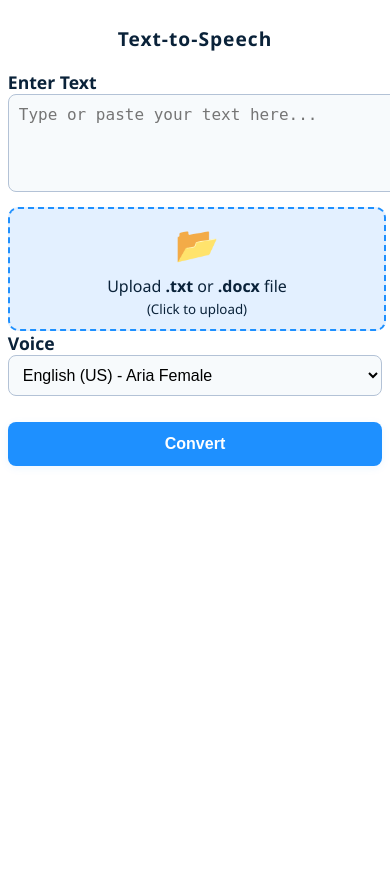
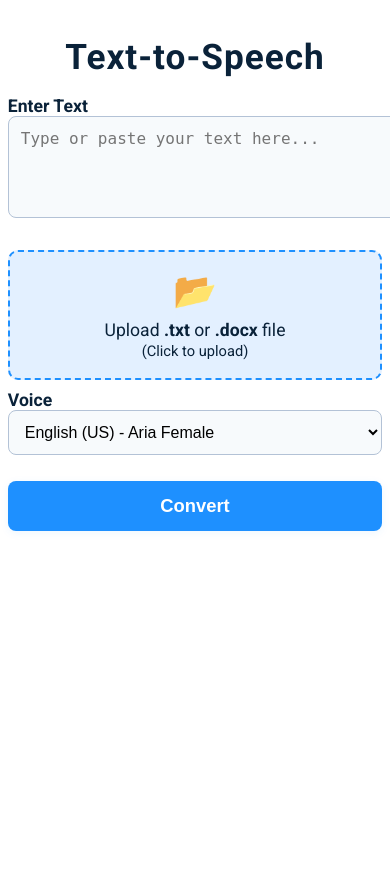
Before and after one commit to Maimuna-Bature/Online-TTS_SYSTEM, a Flask app: page / in a window 390 px wide; the page is wider, and only the part inside the window is pictured. Run offline with Flask 3, Linux system fonts and the light colour scheme.

Commit message:
revert back to previous

```diff
--- a/static/style.css
+++ b/static/style.css
@@ -1,40 +1,34 @@
 /* Reset some default styles */
 body, html {
+    height: 100%;
     margin: 0;
     padding: 0;
-    font-family: 'Segoe UI', Arial, sans-serif;
-    background: #0a2239;
-    min-height: 100vh;
+    font-family: 'Roboto', Arial, sans-serif;
 }
 
-/* Main container centers content */
 .main-bg {
+    background: #0a2239;
     min-height: 100vh;
     display: flex;
     align-items: center;
     justify-content: center;
-    background: #0a2239;
-    padding: 24px 8px;
 }
 
-/* Responsive card */
 .tts-card {
     background: #fff;
     border-radius: 18px;
-    box-shadow: 0 8px 32px rgba(0,0,0,0.12);
-    width: 100%;
-    max-width: 500px;
-    min-width: 0;
-    padding: 32px 24px 24px 24px;
+    box-shadow: 0 8px 32px rgba(0,0,0,0.18);
+    width: 400px;
+    max-width: 95vw;
+    padding: 36px 32px 28px 32px;
     display: flex;
     flex-direction: column;
     align-items: stretch;
-    margin: 32px auto;
 }
 
 .tts-title {
     color: #0a2239;
-    font-size: 2rem;
+    font-size: 2.2rem;
     font-weight: 700;
     margin-bottom: 18px;
     text-align: center;
@@ -51,7 +45,7 @@ body, html {
 
 textarea, select {
     width: 100%;
-    padding: 14px;
+    padding: 12px;
     border: 1.5px solid #b3c2d6;
     border-radius: 8px;
     font-size: 1rem;
@@ -66,17 +60,10 @@ textarea:focus, select:focus {
     outline: none;
 }
 
-.upload-container {
-    background: #f0f6ff;
-    border-radius: 12px;
-    padding: 14px 0;
+.upload-section {
     margin: 18px 0 10px 0;
-    box-shadow: 0 2px 8px rgba(30,144,255,0.05);
-    width: 100%;
-}
-
-.upload-section {
-    width: 100%;
+    display: flex;
+    justify-content: center;
 }
 
 .upload-label {
@@ -88,7 +75,6 @@ textarea:focus, select:focus {
     border-radius: 10px;
     padding: 18px 0;
     width: 100%;
-    min-width: 0;
     cursor: pointer;
     transition: background 0.2s, border 0.2s;
     font-size: 1.1rem;
@@ -107,16 +93,12 @@ textarea:focus, select:focus {
     color: #1e90ff;
 }
 
-input[type="file"] {
-    display: none;
-}
-
 .tts-btn, .download-btn {
     background: #1e90ff;
     color: #fff;
     border: none;
     border-radius: 8px;
-    padding: 16px 0;
+    padding: 14px 0;
     width: 100%;
     font-size: 1.15rem;
     font-weight: 700;
@@ -138,18 +120,6 @@ input[type="file"] {
 .audio-preview {
     margin-top: 22px;
     text-align: center;
-}
-
-.success-message {
-    color: #218838;
-    background: #e6ffed;
-    border: 1px solid #b7f5c5;
-    border-radius: 6px;
-    padding: 10px;
-    margin-top: 18px;
-    text-align: center;
-    font-weight: 600;
-    font-size: 1.08rem;
 }
 
 .error-message {
@@ -175,19 +145,4 @@ input[type="file"] {
         min-height: 100vh;
         box-shadow: none;
     }
-    .tts-title {
-        font-size: 1.2rem;
-    }
-    .tts-btn, .download-btn {
-        font-size: 1rem;
-        padding: 13px 0;
-    }
-    textarea, select {
-        font-size: 1rem;
-        padding: 10px;
-    }
-    .upload-label {
-        font-size: 1rem;
-        padding: 10px 0;
-    }
 }
```
